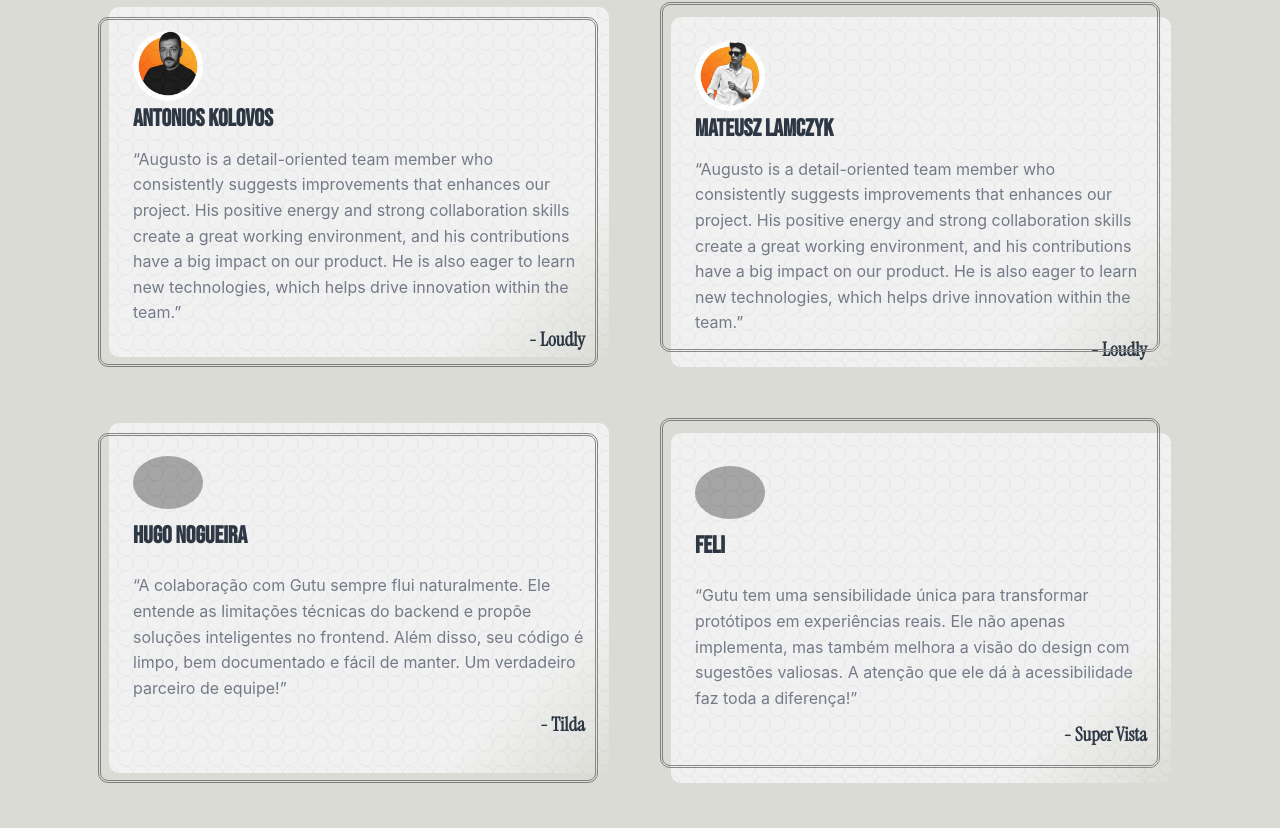
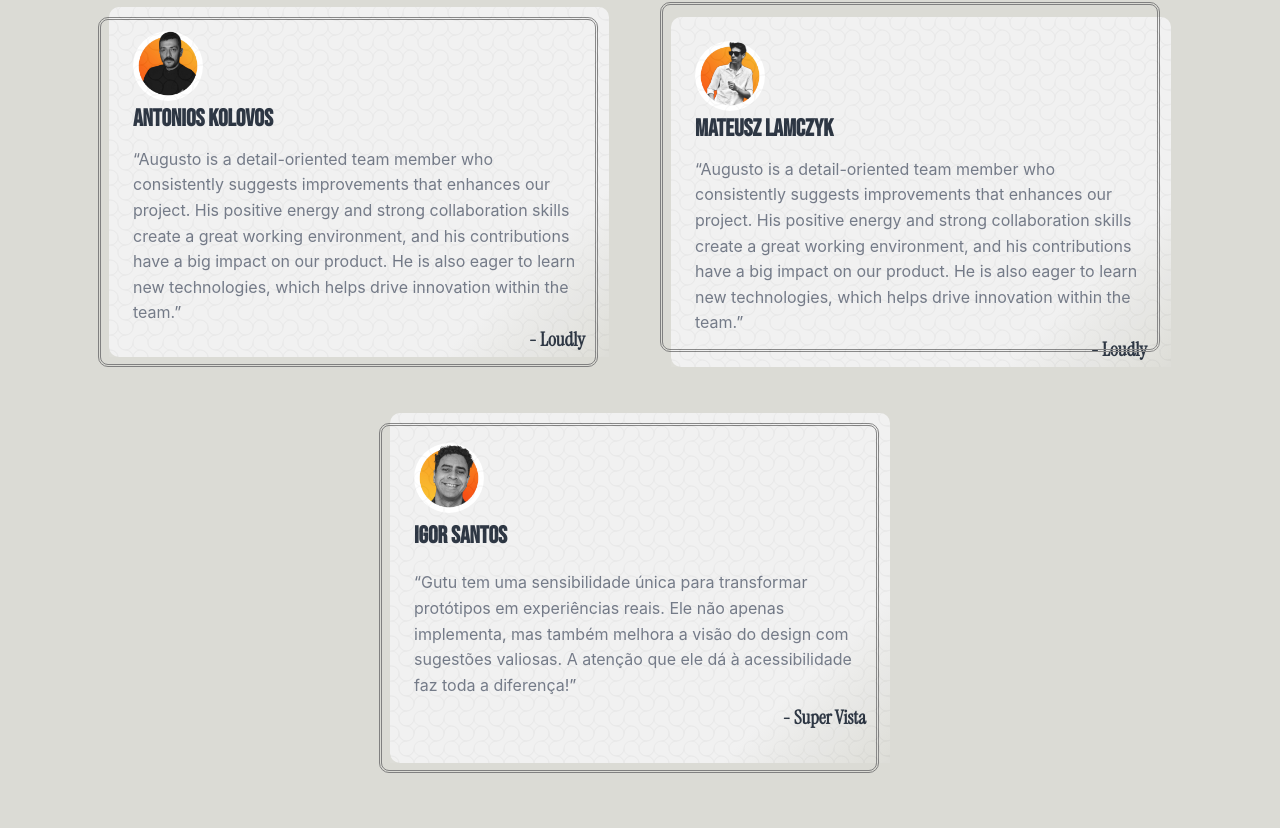
Before and after one commit to GutuGaluppo/my-page, a React (Create React App) app: page / in a window 1280 px wide. Shown: the part 3819-4647 px from the top of the page. Built offline with nearby package versions, Linux system fonts and the light colour scheme; grey boxes are pictures that could not be loaded; some icons are missing; a web font is replaced by a local one.

Commit message:
add Igor pic

```diff
--- a/src/components/Quotes/quotesData.ts
+++ b/src/components/Quotes/quotesData.ts
@@ -3,6 +3,7 @@ import placeholder02 from "../../assets/images/placeholder02_pic.png";
 import placeholder03 from "../../assets/images/placeholder03_pic.png";
 import antonios from "../../assets/images/quoteSection/Antonios02.png";
 import lem from "../../assets/images/quoteSection/Lem03.jpg";
+import igor from "../../assets/images/quoteSection/IgorBG.png";
 
 interface Quote {
 	picture: string;
@@ -31,27 +32,27 @@ export const quotesData: Quote[] = [
     He is also eager to learn new technologies, which helps drive innovation within the team.”`,
 	},
 	{
-		picture: placeholder02,
-		collegueName: "Hugo Nogueira",
-		company: "Tilda",
-		description: `“A colaboração com Gutu sempre flui naturalmente.
-    Ele entende as limitações técnicas do backend e propõe soluções inteligentes no frontend. Além disso, seu código é limpo, bem documentado e fácil de manter.
-    Um verdadeiro parceiro de equipe!”`,
-	},
-	{
-		picture: placeholder03,
-		collegueName: "Feli",
-		company: "Super Vista",
-		description: `“Gutu tem uma sensibilidade única para transformar protótipos em experiências reais.
-    Ele não apenas implementa, mas também melhora a visão do design com sugestões valiosas.
-    A atenção que ele dá à acessibilidade faz toda a diferença!”`,
-	},
-	{
-		picture: placeholder,
+		picture: igor,
 		collegueName: "Igor Santos",
 		company: "Super Vista",
 		description: `“Gutu tem uma sensibilidade única para transformar protótipos em experiências reais.
       Ele não apenas implementa, mas também melhora a visão do design com sugestões valiosas.
       A atenção que ele dá à acessibilidade faz toda a diferença!”`,
 	},
+	// {
+	// 	picture: placeholder02,
+	// 	collegueName: "Hugo Nogueira",
+	// 	company: "Tilda",
+	// 	description: `“A colaboração com Gutu sempre flui naturalmente.
+	//   Ele entende as limitações técnicas do backend e propõe soluções inteligentes no frontend. Além disso, seu código é limpo, bem documentado e fácil de manter.
+	//   Um verdadeiro parceiro de equipe!”`,
+	// },
+	// {
+	// 	picture: placeholder03,
+	// 	collegueName: "Feli",
+	// 	company: "Super Vista",
+	// 	description: `“Gutu tem uma sensibilidade única para transformar protótipos em experiências reais.
+	//   Ele não apenas implementa, mas também melhora a visão do design com sugestões valiosas.
+	//   A atenção que ele dá à acessibilidade faz toda a diferença!”`,
+	// },
 ];
```
Also changed, not shown: src/assets/images/quoteSection/IgorBG.png (added), 1 other file (tests, documents, lock files or other folders).
